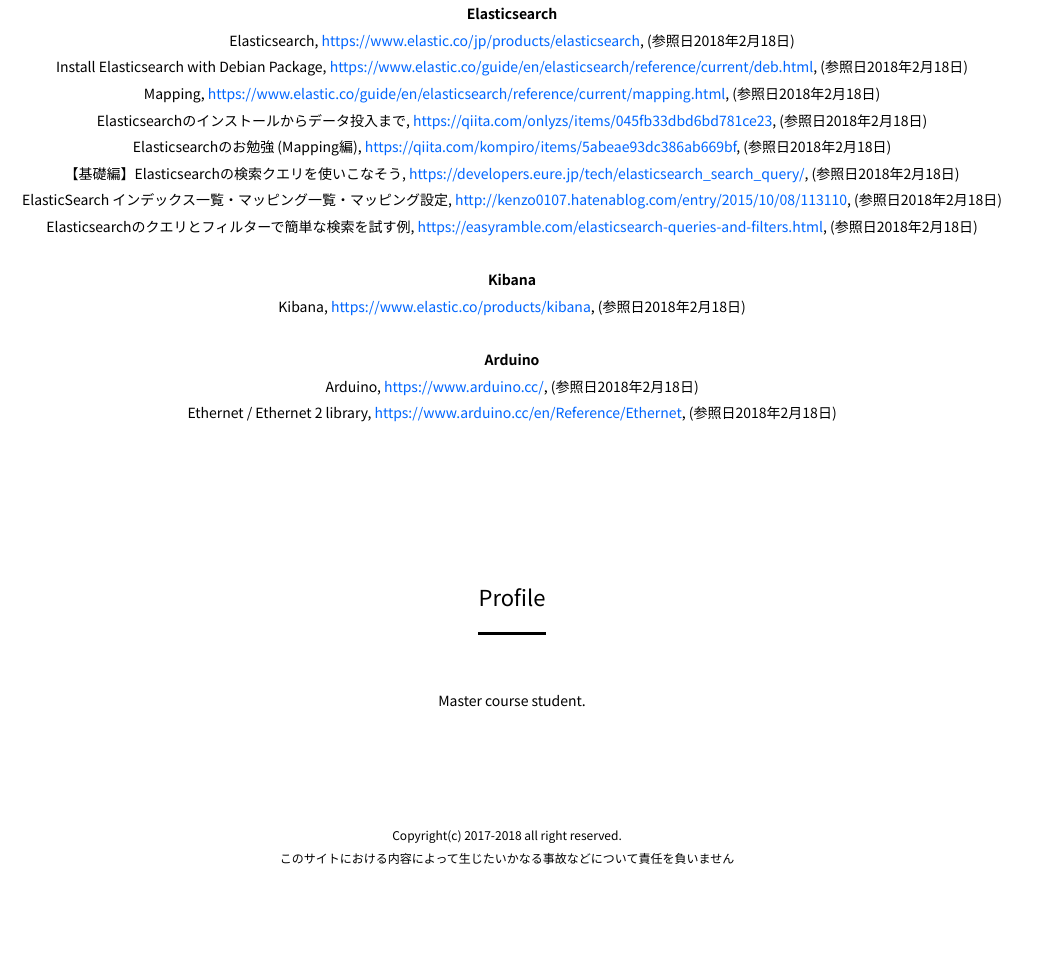
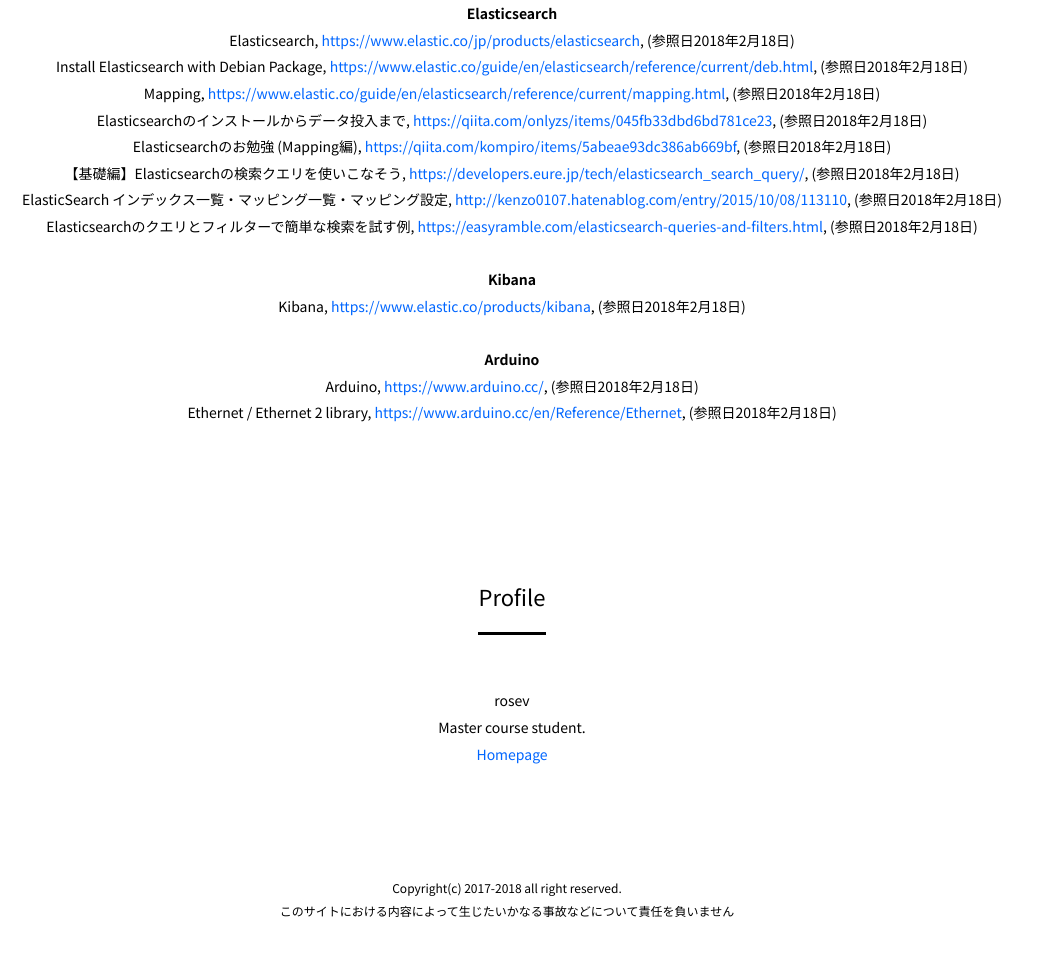
Before and after one commit to firo838/home_sensor, a plain HTML site: page index2.html in a window 1280 px wide. Shown: the part 5602-6557 px from the top of the page, without its empty margins (0-1041 px from the left). Drawn offline with nearby package versions, Linux system fonts and the light colour scheme; a web font is replaced by a local one.

Commit message:
fix profile area.

```diff
--- a/index2.html
+++ b/index2.html
@@ -302,7 +302,9 @@
 					<h2><span>Profile</span></h2>
 				</header>
 				<div class="innerS">
+					<p>rosev</p>
 					<p>Master course student.</p>
+                    <p><a href="https://rosev838.github.io/" target="_blank">Homepage</a></p>
 				</div>
 			</section>
 			<!-- // Refference -->
```
Also changed, not shown: index.html (+2 -0 lines).
